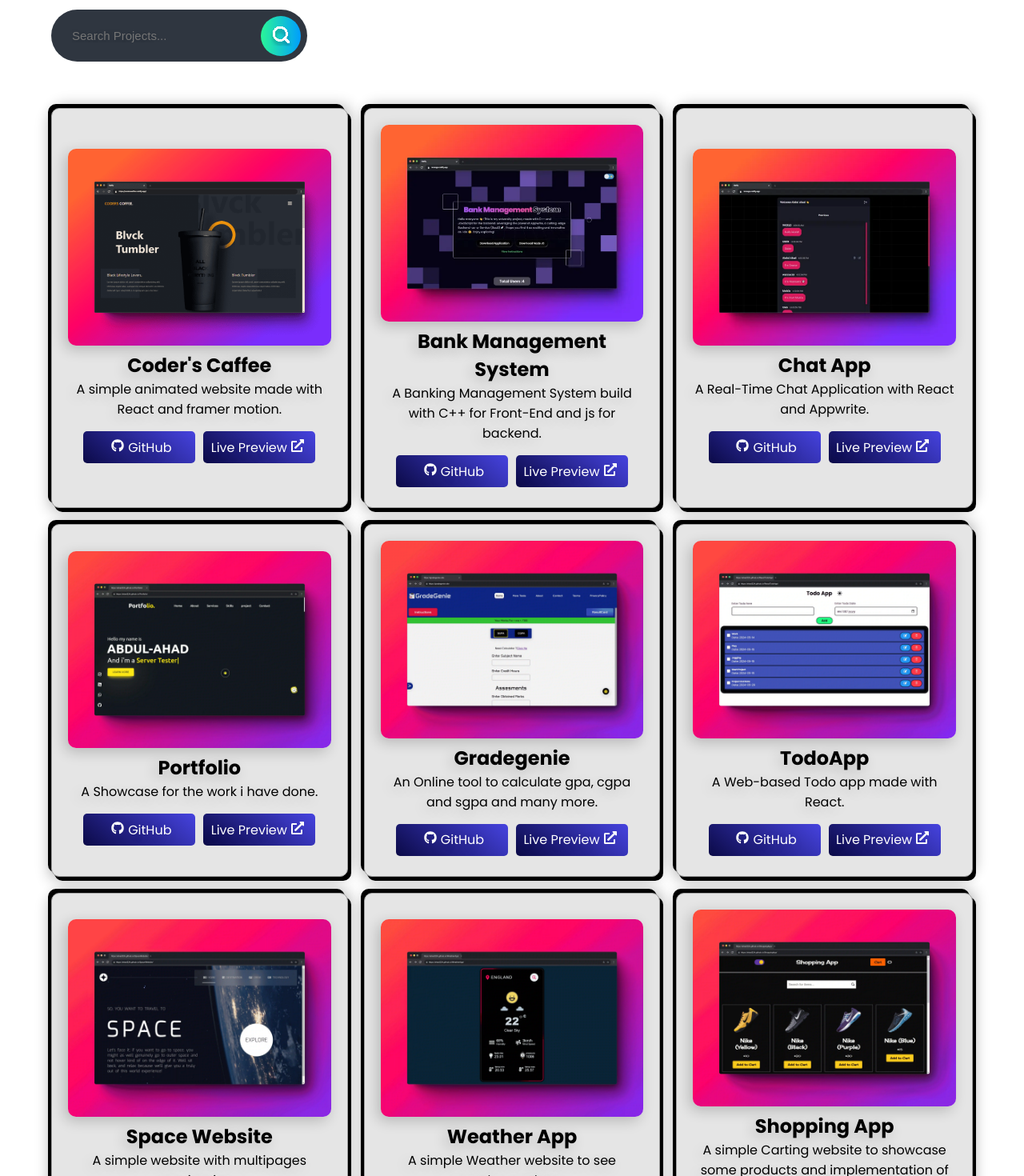
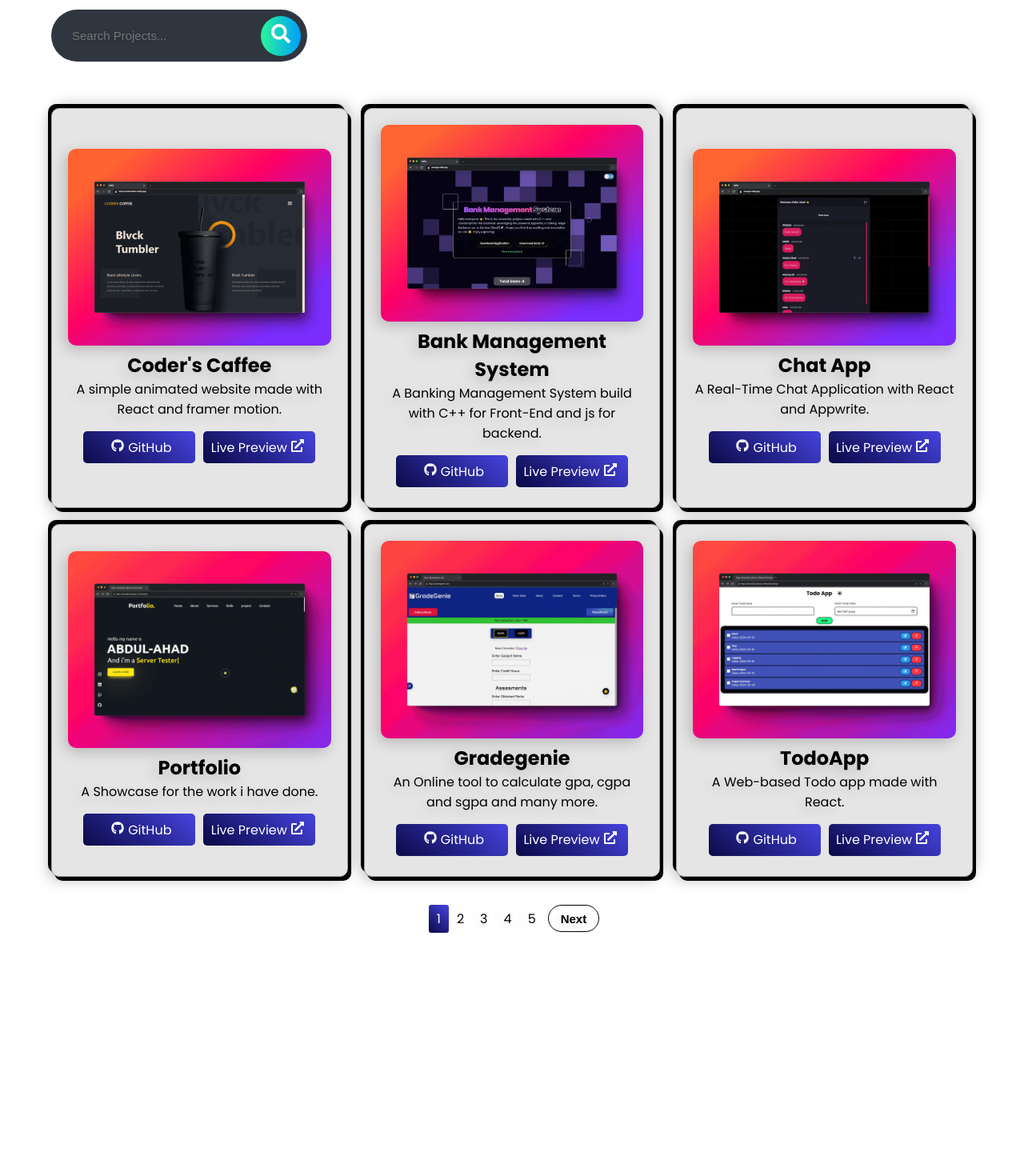
Before and after one commit to ahad324/AllProjects, a React (Vite) app: page / in a window 1280 px wide. Shown: the part 140-1610 px from the top of the page at 80% size. After the commit the page ends 1375 px from the top, so only its background shows below. Built offline with nearby package versions, Linux system fonts and the light colour scheme.

Commit message:
Added Pagination

```diff
--- a/src/components/container.jsx
+++ b/src/components/container.jsx
@@ -1,6 +1,6 @@
 import { useEffect, useState } from "react";
 import Lenis from "@studio-freight/lenis";
-import { FaGithub, FaExternalLinkAlt } from "react-icons/fa";
+import { FaGithub, FaExternalLinkAlt, FaSearch } from "react-icons/fa";
 import Comingsoon from "./comingsoon.jsx";
 import LazyLoad from "react-lazyload";
 import Loader from "./Loader.jsx";
@@ -9,6 +9,8 @@ import Data from "./Data.jsx";
 function Container() {
   const [searchTerm, setSearchTerm] = useState("");
   const [filteredData, setFilteredData] = useState(Data);
+  const [currentPage, setCurrentPage] = useState(1);
+  const projectsPerPage = 6;
 
   useEffect(() => {
     const lenis = new Lenis();
@@ -19,16 +21,64 @@ function Container() {
 
     requestAnimationFrame(raf);
   }, []);
+
   useEffect(() => {
     setFilteredData(
       Data.filter((project) =>
         project.title.toLowerCase().includes(searchTerm.toLowerCase())
       )
     );
+    setCurrentPage(1); // Reset to the first page when search term changes
   }, [searchTerm]);
 
   const handleSearch = (e) => {
     setSearchTerm(e.target.value);
+  };
+
+  // Calculate the paginated projects
+  const indexOfLastProject = currentPage * projectsPerPage;
+  const indexOfFirstProject = indexOfLastProject - projectsPerPage;
+  const currentProjects = filteredData.slice(
+    indexOfFirstProject,
+    indexOfLastProject
+  );
+
+  const totalPages = Math.ceil(filteredData.length / projectsPerPage);
+
+  const handlePageChange = (pageNumber) => {
+    setCurrentPage(pageNumber);
+  };
+
+  const handleNextPage = () => {
+    setCurrentPage((prevPage) => prevPage + 1);
+  };
+
+  const handlePreviousPage = () => {
+    setCurrentPage((prevPage) => prevPage - 1);
+  };
+
+  const renderPagination = () => {
+    const pageNumbers = [];
+    for (let i = 1; i <= totalPages; i++) {
+      pageNumbers.push(i);
+    }
+
+    return (
+      <>
+        <div>
+          {pageNumbers.map((number) => (
+            <span
+              key={number}
+              onClick={() => handlePageChange(number)}
+              className={currentPage === number ? "activePaginationPage" : ""}
+            >
+              {number}
+            </span>
+          ))}
+          {/* {totalPages > 3 && currentPage < totalPages - 2 && <span>...</span>} */}
+        </div>
+      </>
+    );
   };
 
   return (
@@ -46,76 +96,12 @@ function Container() {
           title="Search"
           href="#"
         >
-          <svg
-            xmlns="http://www.w3.org/2000/svg"
-            width="29"
-            height="29"
-            viewBox="0 0 29 29"
-            fill="none"
-          >
-            <g clipPath="url(#clip0_2_17)">
-              <g filter="url(#filter0_d_2_17)">
-                <path
-                  d="M23.7953 23.9182L19.0585 19.1814M19.0585 19.1814C19.8188 18.4211 20.4219 17.5185 20.8333 16.5251C21.2448 15.5318 21.4566 14.4671 21.4566 13.3919C21.4566 12.3167 21.2448 11.252 20.8333 10.2587C20.4219 9.2653 19.8188 8.36271 19.0585 7.60242C18.2982 6.84214 17.3956 6.23905 16.4022 5.82759C15.4089 5.41612 14.3442 5.20435 13.269 5.20435C12.1938 5.20435 11.1291 5.41612 10.1358 5.82759C9.1424 6.23905 8.23981 6.84214 7.47953 7.60242C5.94407 9.13789 5.08145 11.2204 5.08145 13.3919C5.08145 15.5634 5.94407 17.6459 7.47953 19.1814C9.01499 20.7168 11.0975 21.5794 13.269 21.5794C15.4405 21.5794 17.523 20.7168 19.0585 19.1814Z"
-                  stroke="white"
-                  strokeWidth="3"
-                  strokeLinecap="round"
-                  strokeLinejoin="round"
-                  shapeRendering="crispEdges"
-                ></path>
-              </g>
-            </g>
-            <defs>
-              <filter
-                id="filter0_d_2_17"
-                x="-0.418549"
-                y="3.70435"
-                width="29.7139"
-                height="29.7139"
-                filterUnits="userSpaceOnUse"
-                colorInterpolationFilters="sRGB"
-              >
-                <feFlood floodOpacity="0" result="BackgroundImageFix"></feFlood>
-                <feColorMatrix
-                  in="SourceAlpha"
-                  type="matrix"
-                  values="0 0 0 0 0 0 0 0 0 0 0 0 0 0 0 0 0 0 127 0"
-                  result="hardAlpha"
-                ></feColorMatrix>
-                <feOffset dy="4"></feOffset>
-                <feGaussianBlur stdDeviation="2"></feGaussianBlur>
-                <feComposite in2="hardAlpha" operator="out"></feComposite>
-                <feColorMatrix
-                  type="matrix"
-                  values="0 0 0 0 0 0 0 0 0 0 0 0 0 0 0 0 0 0 0.25 0"
-                ></feColorMatrix>
-                <feBlend
-                  mode="normal"
-                  in2="BackgroundImageFix"
-                  result="effect1_dropShadow_2_17"
-                ></feBlend>
-                <feBlend
-                  mode="normal"
-                  in="SourceGraphic"
-                  in2="effect1_dropShadow_2_17"
-                  result="shape"
-                ></feBlend>
-              </filter>
-              <clipPath id="clip0_2_17">
-                <rect
-                  width="28.0702"
-                  height="28.0702"
-                  fill="white"
-                  transform="translate(0.403503 0.526367)"
-                ></rect>
-              </clipPath>
-            </defs>
-          </svg>
+          <FaSearch />
         </button>
       </div>
 
       <section>
-        {filteredData.map((project, index) => (
+        {currentProjects.map((project, index) => (
           <div className="project" key={index}>
             <LazyLoad
               key={index}
@@ -157,8 +143,18 @@ function Container() {
             </div>
           </div>
         ))}
-        <Comingsoon />
+        {currentPage === totalPages && <Comingsoon />}
       </section>
+
+      <div className="pagination">
+        {currentPage > 1 && (
+          <button onClick={handlePreviousPage}>Previous</button>
+        )}
+        {renderPagination()}
+        {currentPage < totalPages && (
+          <button onClick={handleNextPage}>Next</button>
+        )}
+      </div>
     </main>
   );
 }
--- a/src/index.css
+++ b/src/index.css
@@ -108,6 +108,7 @@ a:hover {
 i {
   margin: 5px;
 }
+/* Search Box Styles */
 .searchBox {
   display: flex;
   max-width: 320px;
@@ -127,15 +128,19 @@ i {
   width: 50px;
   height: 50px;
   border-radius: 50%;
-  background: var(--gradient-2, linear-gradient(90deg, #2AF598 0%, #009EFD 100%));
+  background: var(
+    --gradient-2,
+    linear-gradient(90deg, #2af598 0%, #009efd 100%)
+  );
   border: 0;
   display: inline-block;
-  transition: all 300ms cubic-bezier(.23, 1, 0.32, 1);
+  transition: all 300ms cubic-bezier(0.23, 1, 0.32, 1);
+  font-size: 1.5rem;
 }
 /*hover effect*/
 button:hover {
   color: #fff;
-  background-color: #1A1A1A;
+  background-color: #1a1a1a;
   box-shadow: rgba(0, 0, 0, 0.5) 0 10px 20px;
   transform: translateY(-3px);
 }
@@ -153,8 +158,52 @@ button:active {
   font-size: 15px;
   padding: 24px 46px 24px 26px;
 }
-
-
+/* Pagination Styles */
+.pagination {
+  display: flex;
+  justify-content: center;
+  align-items: center;
+  margin-top: 30px;
+}
+.pagination button {
+  background-color: white;
+  color: black;
+  border-radius: 10em;
+  font-size: 15px;
+  font-weight: 600;
+  padding: .5em 1em;
+  cursor: pointer;
+  transition: all 0.3s ease-in-out;
+  border: 1px solid black;
+  box-shadow: 0 0 0 0 black;
+  &:hover {
+    transform: translateY(-4px) translateX(-2px);
+    box-shadow: 2px 5px 0 0 black;
+  }
+  &:active {
+    transform: translateY(2px) translateX(1px);
+    box-shadow: 0 0 0 0 black;
+  }
+}
+.pagination div{
+  margin: 5px;
+  display: flex;
+  justify-content: center;
+  align-items: center;
+}
+.pagination div> span {
+  padding: 5px 10px;
+  text-align: center;
+  border-radius: 3px;
+  cursor: pointer;
+  &:hover {
+    background: #afb0b1;
+  }
+  &.activePaginationPage{
+    background:var(--primary-color);
+    color: white;
+  }
+}
 @media screen and (max-width: 322px) {
   .Buttons {
     flex-direction: column;
```
